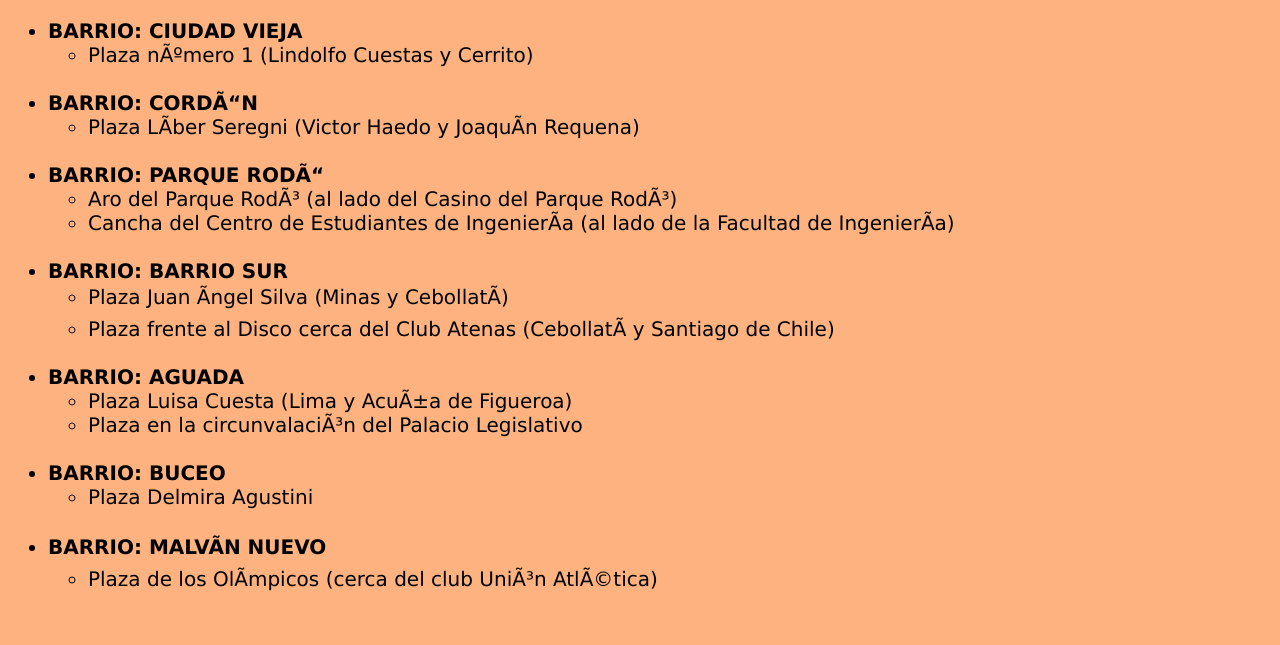
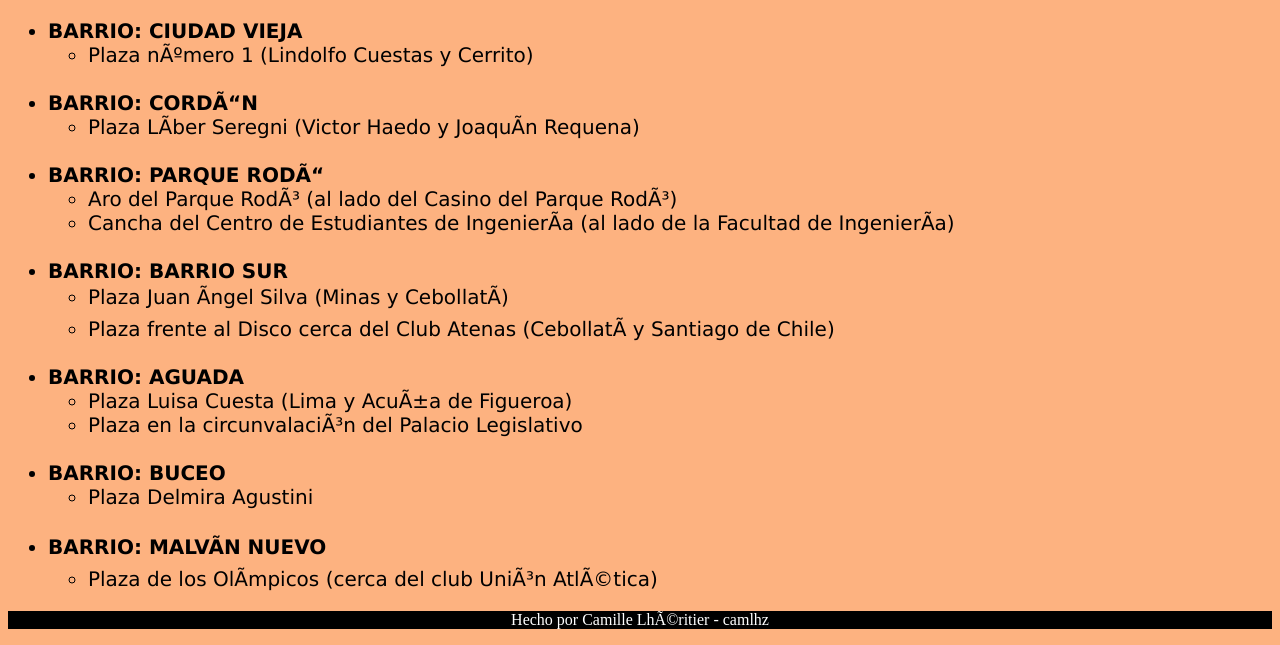
Before and after one commit to camlhz/CanchasBasket, a plain HTML site: page index.html in a window 1280 px wide. Shown: the part 295-940 px from the top of the page. Before the commit the page ends 906 px from the top, so only its background shows below. Drawn offline with Linux system fonts and the light colour scheme.

Commit message:
Agregando footer y otros cambios menores

```diff
--- a/css/style.css
+++ b/css/style.css
@@ -30,3 +30,11 @@
    display: block;
    margin: auto;
 }
+
+.blanco {
+    color:white;
+}
+
+.fondoNegro {
+    background-color: black;
+}
--- a/index.html
+++ b/index.html
@@ -52,5 +52,8 @@
                 </ul>
             </ul>
         </main>
+        <footer>
+            <p class="center blanco fondoNegro">Hecho por Camille Lhéritier - camlhz</p>
+        </footer>
     </body>
 </html>
```
